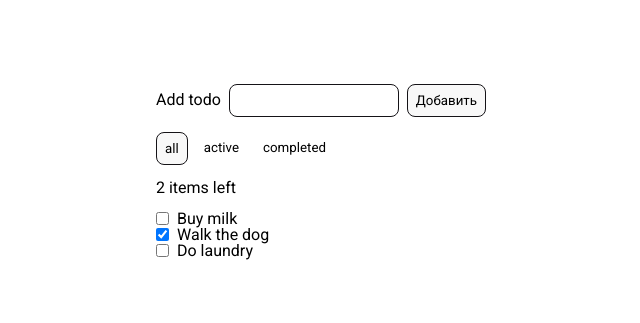
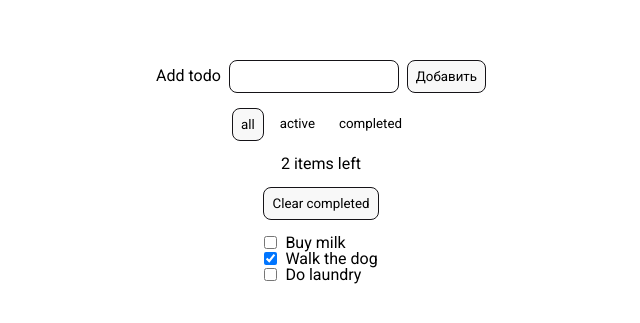
Before and after one commit to bemyexe/todo-jest, a React (Vite) app: page / in a window 1280 px wide. Shown: the part 229-552 px from the top of the page, without its empty margins (319-959 px from the left). Built offline with nearby package versions, Linux system fonts and the light colour scheme.

Commit message:
feature(app): added clear button

```diff
--- a/src/app/index.tsx
+++ b/src/app/index.tsx
@@ -2,7 +2,7 @@ import { useState } from 'react';
 
 import { FilterTodos, Todo } from '../../@types';
 
-import { TodoFilters, TodoList, TodoPanel } from './components';
+import { Button, TodoFilters, TodoList, TodoPanel } from './components';
 
 import './style.css';
 
@@ -38,6 +38,10 @@ export const App = () => {
     setFilter(newFilter);
   };
 
+  const handleClearCompleted = () => {
+    setTodos(todos.filter((todo) => !todo.completed));
+  };
+
   const filteredTodos = todos.filter((todo: Todo) => {
     const map = {
       all: true,
@@ -52,12 +56,21 @@ export const App = () => {
     0
   );
 
+  const itemsCompletedLeft = todos.find((todo) => todo.completed === true);
+
   return (
     <div className="app-wrapper">
       <div className="app-content">
         <TodoPanel handleAddTodo={handleAddTodo} />
         <TodoFilters filter={filter} handleFilterChange={handleFilterChange} />
-        <p>{itemsLeft} items left</p>
+        <p>{itemsLeft} items left </p>
+        {itemsCompletedLeft && (
+          <Button
+            variant="filled"
+            onClick={handleClearCompleted}
+            children="Clear completed"
+          />
+        )}
         <TodoList todos={filteredTodos} handleToggleTodo={handleToggleTodo} />
       </div>
     </div>
--- a/src/app/style.css
+++ b/src/app/style.css
@@ -8,6 +8,7 @@
   .app-content {
     display: flex;
     flex-direction: column;
+    align-items: center;
 
     gap: 15px;
 
```
